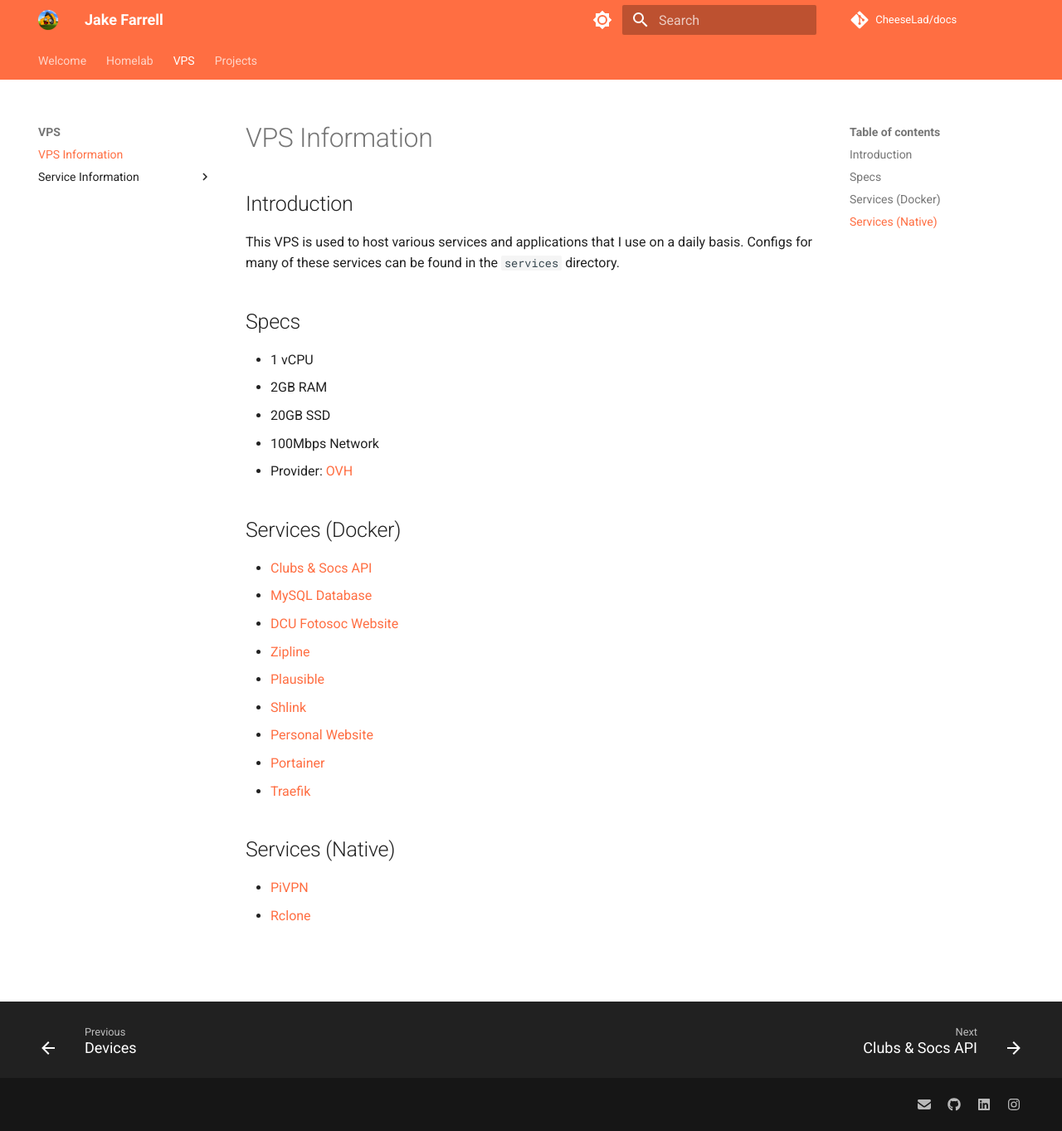
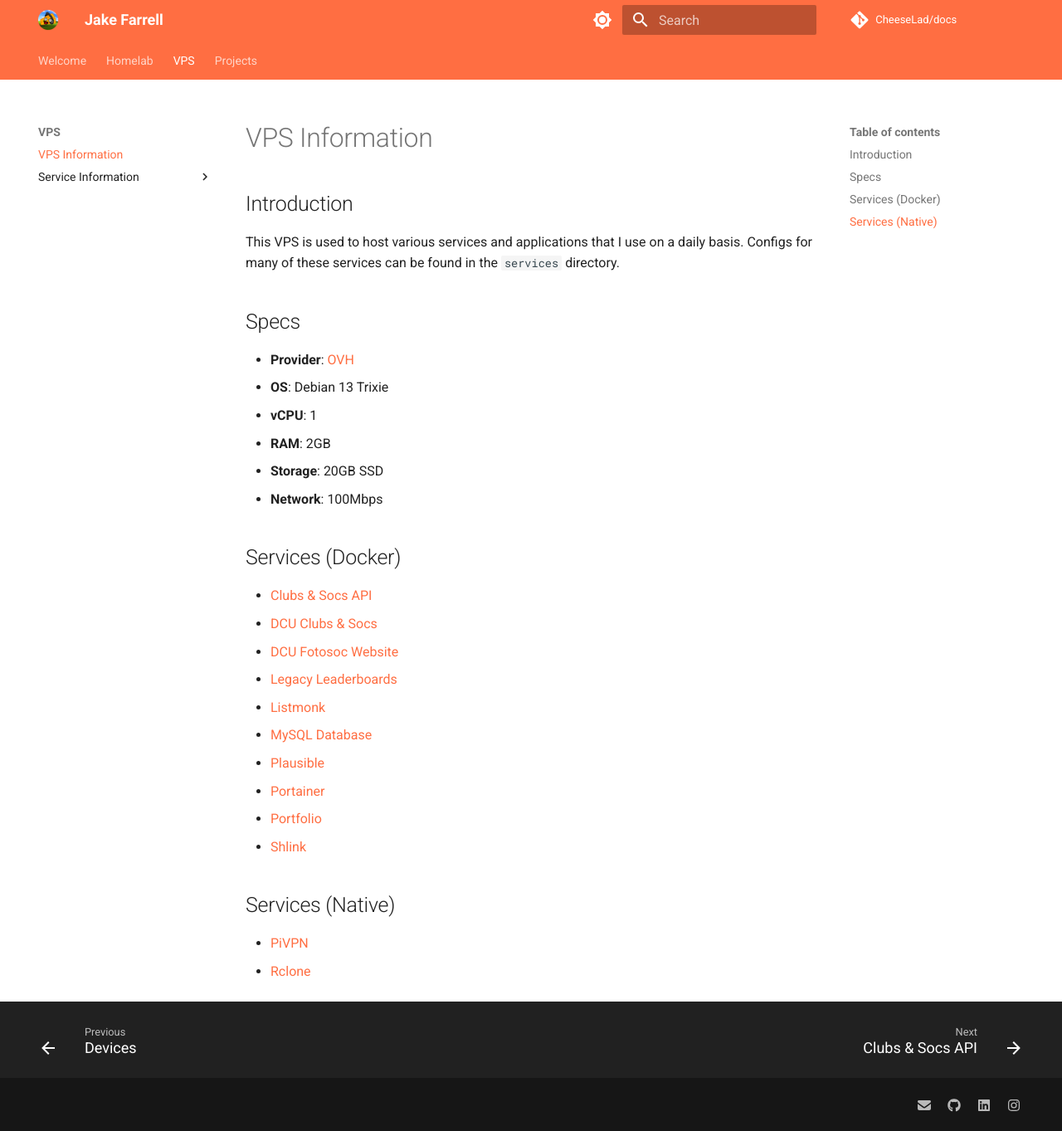
Before and after one commit to CheeseLad/docs, an MkDocs documentation site: the page built from docs/vps/info.md, in a window 1280 px wide and 1363 px high. Shown: the whole window at 83% size. Built offline with MkDocs 1.6.1 and Material for MkDocs 9.7.7, drawn with Linux system fonts in a browser that asks for light colours; comment, search, counter and statistics services are not loaded.

Commit message:
update pc specs, update service list navigation

```diff
--- a/docs/vps/info.md
+++ b/docs/vps/info.md
@@ -6,23 +6,25 @@
 
 ## Specs
 
-- 1 vCPU
-- 2GB RAM
-- 20GB SSD
-- 100Mbps Network
-- Provider: [OVH](https://www.ovh.ie/)
+- **Provider**: [OVH](https://www.ovh.ie/)
+- **OS**: Debian 13 Trixie
+- **vCPU**: 1
+- **RAM**: 2GB
+- **Storage**: 20GB SSD
+- **Network**: 100Mbps
 
 ## Services (Docker)
 
-- [Clubs & Socs API](services/clubsandsocs-api.md)
-- [MySQL Database](services/database.md)
-- [DCU Fotosoc Website](services/dcufotosoc-website.md)
-- [Zipline](services/zipline.md)
-- [Plausible](services/plausible.md)
-- [Shlink](services/shlink.md)
-- [Personal Website](services/portfolio.md)
-- [Portainer](services/portainer.md)
-- [Traefik](services/traefik.md)
+- [Clubs & Socs API](./services/clubsandsocs-api.md)
+- [DCU Clubs & Socs](./services/dcuclubsandsocs.md)
+- [DCU Fotosoc Website](./services/dcufotosoc-website.md)
+- [Legacy Leaderboards](./services/legacy-leaderboards.md)
+- [Listmonk](./services/listmonk.md)
+- [MySQL Database](./services/database.md)
+- [Plausible](./services/plausible.md)
+- [Portainer](./services/portainer.md)
+- [Portfolio](./services/portfolio.md)
+- [Shlink](./services/shlink.md)
 
 ## Services (Native)
 
--- a/mkdocs.yml
+++ b/mkdocs.yml
@@ -8,17 +8,16 @@
 - Homelab:
   - Homelab Information: homelab/info.md
   - Service Information:
-      - Better File Search Postgres: homelab/services/better-file-search-postgres.md
+      - Airtrail: homelab/services/airtrail.md
       - Better File Search Website: homelab/services/better-file-search-website.md
       - CA298 PizzaShop: homelab/services/ca298-pizzashop.md
       - CA298 React Exam: homelab/services/ca298-reactexam.md
       - CA298 University System: homelab/services/ca298-universitysystem.md
-      - CSC1047 Practical: homelab/services/csc1047-practical.md
       - Cable Network Website Backend: homelab/services/cablenetwork-website-backend.md
       - Cable Network Website Frontend: homelab/services/cablenetwork-website-frontend.md
       - Cloudflared: homelab/services/cloudflared.md
-      - Clubs & Socs Bot: homelab/services/clubsandsocs-bot.md
       - CollegeGuide: homelab/services/collegeguide.md
+      - CSC1047 Practical: homelab/services/csc1047-practical.md
       - DCUMPS Website: homelab/services/dcumps-website.md
       - DDClient: homelab/services/ddclient.md
       - Dozzle: homelab/services/dozzle.md
@@ -28,12 +27,9 @@
       - Immich: homelab/services/immich.md
       - Jackett: homelab/services/jackett.md
       - Jellyfin: homelab/services/jellyfin.md
-      - Jellyseerr: homelab/services/jellyseerr.md
       - Lidarr: homelab/services/lidarr.md
-      - Minecraft: homelab/services/minecraft.md
       - MySQL Database: homelab/services/mysql-database.md
       - Navidrome: homelab/services/navidrome.md
-      - Nyan Cat: homelab/services/nyancat.md
       - Openspeedtest: homelab/services/openspeedtest.md
       - Paperless Ngx: homelab/services/paperless-ngx.md
       - Pi Hole: homelab/services/pi-hole.md
@@ -41,26 +37,24 @@
       - Radarr: homelab/services/radarr.md
       - Sonarr: homelab/services/sonarr.md
       - Speedtest Tracker: homelab/services/speedtest-tracker.md
-      - Status: homelab/services/status.md
-      - Tdarr: homelab/services/tdarr.md
       - The College View App: homelab/services/tcvapp.md
-      - The Experiment: homelab/services/the-experiment.md
       - Transmission: homelab/services/transmission.md
       - Uptime Kuma: homelab/services/uptime-kuma.md
+      - Zipline: homelab/services/zipline.md
   - Devices: homelab/devices.md
 - VPS:
   - VPS Information: vps/info.md
   - Service Information:
       - Clubs & Socs API: vps/services/clubsandsocs-api.md
-      - MySQL Database: vps/services/mysql-database.md
+      - DCU Clubs & Socs: vps/services/dcuclubsandsocs.md
       - DCU Fotosoc Website: vps/services/dcufotosoc-website.md
-      - Homepage: vps/services/homepage.md
-      - Zipline: vps/services/zipline.md
-      - Plausible: vps/services/plausible-analytics.md
+      - Legacy Leaderboards: vps/services/legacy-leaderboards.md
+      - Listmonk: vps/services/listmonk.md
+      - MySQL Database: vps/services/database.md
+      - Plausible: vps/services/plausible.md
+      - Portainer: vps/services/portainer.md
+      - Portfolio: vps/services/portfolio.md
       - Shlink: vps/services/shlink.md
-      - Personal Website: vps/services/personal-website.md
-      - Portainer: vps/services/portainer.md
-      - Traefik: vps/services/traefik.md
 - Projects:
   - Email System: projects/email-system.md
 theme:
```
Also changed, not shown: docs/homelab/devices.md (+5 -5 lines), docs/homelab/info.md (+3 -9 lines), docs/vps/services/database.md (+1 -1 lines), docs/vps/services/dcuclubsandsocs.md (added, +31 -0 lines), docs/vps/services/dcufotosoc-website.md (+1 -1 lines), docs/vps/services/legacy-leaderboards.md (added, +38 -0 lines), 2 other files.
